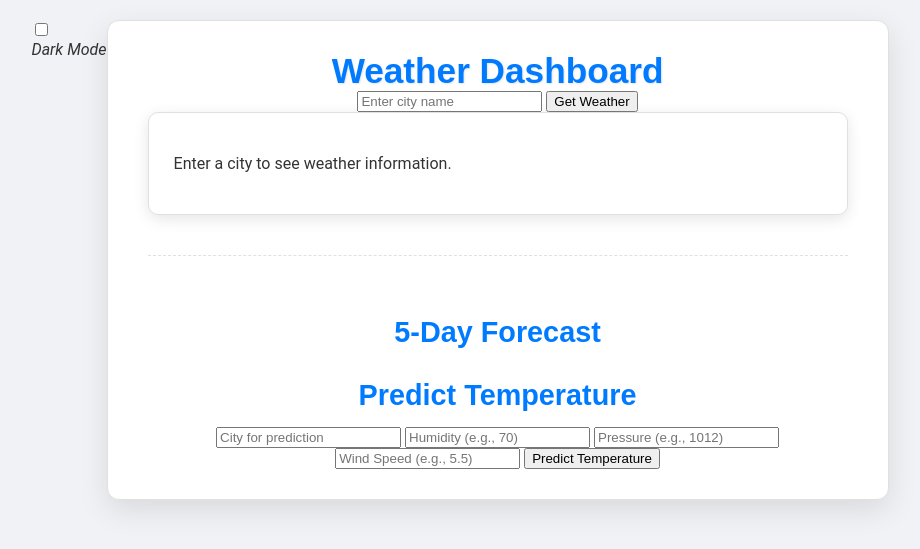
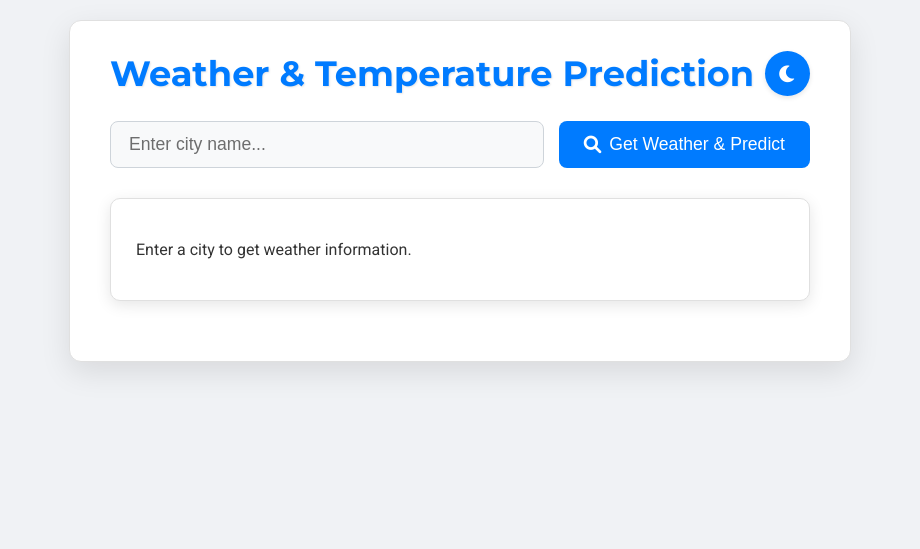
Before and after one commit to MdSaud786/Saud_khan, a Flask app: page / in a window 1280 px wide. Shown: the top 549 px of the page, without its empty margins (180-1100 px from the left). Run offline with Flask 3, Linux system fonts and the light colour scheme.

Commit message:
Final UI/UX updates with dark mode and consolidated elements

```diff
--- a/backend/templates/index.html
+++ b/backend/templates/index.html
@@ -3,49 +3,50 @@
     <head>
         <meta charset="UTF-8">
         <meta name="viewport" content="width=device-width, initial-scale=1.0">
-    <title>Weather App</title>
+        <title>Advanced Weather App</title>
         <link rel="stylesheet" href="{{ url_for('static', filename='style.css') }}">
-    <link href="https://fonts.googleapis.com/css2?family=Material+Icons&display=swap" rel="stylesheet">
-    <link href="https://fonts.googleapis.com/css2?family=Poppins:wght@300;400;600&display=swap" rel="stylesheet">
+        <link href="https://fonts.googleapis.com/css2?family=Roboto:wght@400;700&family=Montserrat:wght@400;700&display=swap" rel="stylesheet">
+        <link rel="stylesheet" href="https://cdnjs.cloudflare.com/ajax/libs/font-awesome/6.0.0-beta3/css/all.min.css">
     </head>
     <body>
-    <div class="theme-switch-wrapper">
-        <label class="theme-switch" for="checkbox">
-            <input type="checkbox" id="checkbox" />
-            <div class="slider round"></div>
-        </label>
-        <em>Dark Mode</em>
+        <div class="container">
+            <div class="header">
+                <h1>Weather & Temperature Prediction</h1>
+                <button id="darkModeToggle" class="dark-mode-toggle" aria-label="Toggle dark mode">
+                    <i class="fas fa-moon"></i> </button>
             </div>
 
-    <div class="container">
-        <h1>Weather Dashboard</h1>
-        <div class="search-section">
-            <input type="text" id="city-input" placeholder="Enter city name">
-            <button id="get-weather-btn">Get Weather</button>
+            <div class="search-box">
+                <input type="text" id="cityInput" placeholder="Enter city name..." autocomplete="off">
+                <button id="searchBtn">
+                    <i class="fas fa-search"></i> Get Weather & Predict
+                </button>
             </div>
 
-        <div id="weather-display" class="weather-display">
-            <p>Enter a city to see weather information.</p>
+            <div id="loading" class="loading" style="display: none;">
+                <div class="spinner"></div>
+                <p>Fetching weather data...</p>
             </div>
 
-        <div class="forecast-section">
-            <h2>5-Day Forecast</h2>
-            <div id="forecast-display" class="forecast-display">
+            <div id="errorDisplay" class="error-display" style="display: none;">
+                <p></p>
+            </div>
+
+            <div id="weatherDisplay" class="weather-display">
+                <p>Enter a city to get weather information.</p>
+            </div>
+
+            <div id="predictionDisplay" class="prediction-display" style="display: none;">
+                <h2>Predicted Temperature</h2>
+                <p id="predictedTemp"></p>
+            </div>
+
+            <div class="forecast-section" style="display: none;">
+                <h3>5-Day Forecast</h3>
+                <div id="forecastCards" class="forecast-cards">
                     </div>
             </div>
 
-        <div class="prediction-section">
-            <h2>Predict Temperature</h2>
-            <div class="prediction-form">
-                <input type="text" id="pred-city-input" placeholder="City for prediction">
-                <input type="number" id="pred-humidity-input" placeholder="Humidity (e.g., 70)" step="0.1">
-                <input type="number" id="pred-pressure-input" placeholder="Pressure (e.g., 1012)" step="0.1">
-                <input type="number" id="pred-wind-speed-input" placeholder="Wind Speed (e.g., 5.5)" step="0.1">
-                <button id="predict-btn">Predict Temperature</button>
-            </div>
-            <div id="prediction-result" class="prediction-result">
-            </div>
-        </div>
         </div>
 
         <script src="{{ url_for('static', filename='script.js') }}"></script>
```
Also changed, not shown: backend/static/script.js (indentation only), backend/static/style.css (indentation only). Lines whose indentation alone changed are shown as unchanged.
